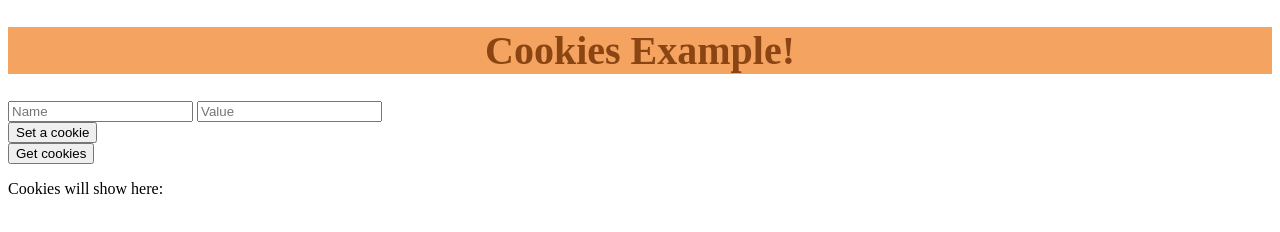
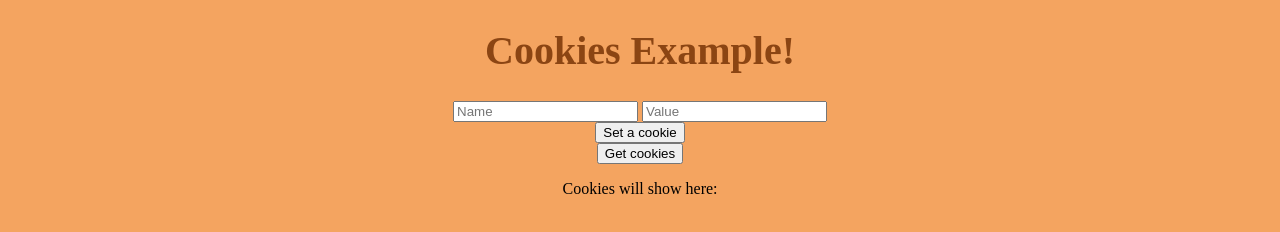
Before and after one commit to lualikes/A10, a plain HTML site: page index.html in a window 1280 px wide. Drawn offline with Linux system fonts and the light colour scheme.

Commit message:
Update style.css

```diff
--- a/style.css
+++ b/style.css
@@ -5,3 +5,7 @@ h1 {
     font-size: 40px;
     text-align: center;
 }
+body {
+   background-color: sandybrown;
+   text-align: center;
+}
```
